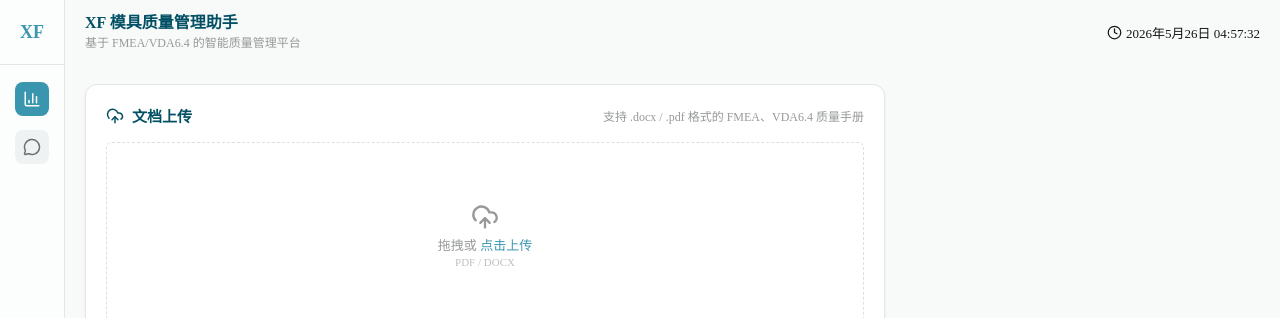
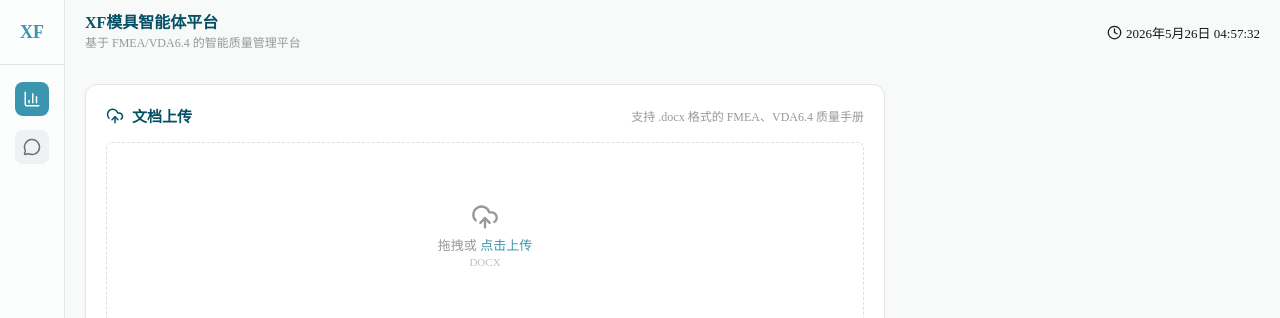
Before and after one commit to Chener0121/XF-Mold-Quality-Agent-main, a Vue app in the folder frontend/: page /dashboard in a window 1280 px wide. Shown: the top 318 px of the page. Built offline with nearby package versions, Linux system fonts and the light colour scheme.

Commit message:
docs:修改平台名称

```diff
--- a/frontend/src/components/layout/Header.vue
+++ b/frontend/src/components/layout/Header.vue
@@ -1,7 +1,7 @@
 <template>
   <div class="header">
     <div class="header__left">
-      <span class="header__title">XF 模具质量管理助手</span>
+      <span class="header__title">XF模具智能体平台</span>
       <span class="header__subtitle">基于 FMEA/VDA6.4 的智能质量管理平台</span>
     </div>
     <span class="header__time"><Clock :size="15" /> {{ currentTime }}</span>
--- a/frontend/src/views/Dashboard.vue
+++ b/frontend/src/views/Dashboard.vue
@@ -5,20 +5,20 @@
       <div class="card__header">
         <UploadCloud :size="18" />
         <span>文档上传</span>
-        <span class="card__hint">支持 .docx / .pdf 格式的 FMEA、VDA6.4 质量手册</span>
+        <span class="card__hint">支持 .docx 格式的 FMEA、VDA6.4 质量手册</span>
       </div>
       <el-upload
         drag
         :auto-upload="true"
         :show-file-list="false"
-        accept=".pdf,.docx"
+        accept=".docx"
         :before-upload="beforeUpload"
         :http-request="handleUpload"
       >
         <div class="upload-area">
           <UploadCloud :size="28" />
           <p>拖拽或 <em>点击上传</em></p>
-          <span class="upload-area__tip">PDF / DOCX</span>
+          <span class="upload-area__tip">DOCX</span>
         </div>
       </el-upload>
     </div>
@@ -116,8 +116,8 @@ function startPolling(taskId: string) {
 }
 
 function beforeUpload(file: File) {
-  if (!file.name.endsWith('.pdf') && !file.name.endsWith('.docx')) {
-    ElMessage.error('仅支持 PDF、DOCX 格式')
+  if (!file.name.endsWith('.docx')) {
+    ElMessage.error('仅支持 DOCX 格式')
     return false
   }
   if (file.size === 0) {
```
Also changed, not shown: 1 other file (tests, documents, lock files or other folders).
